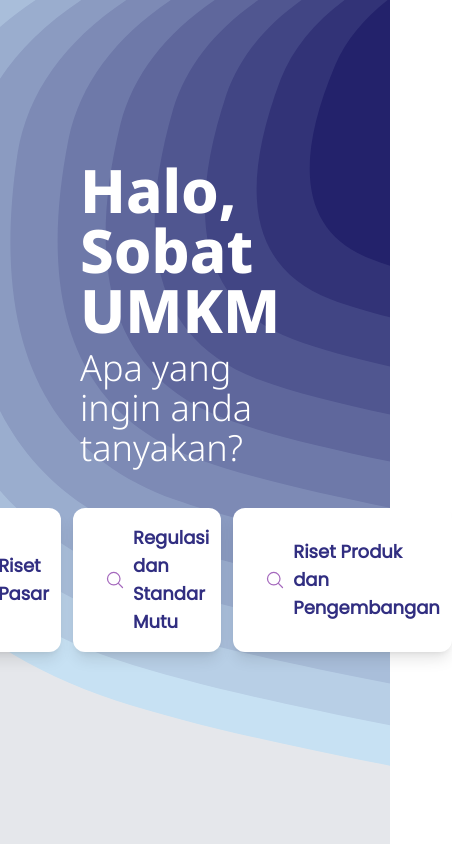
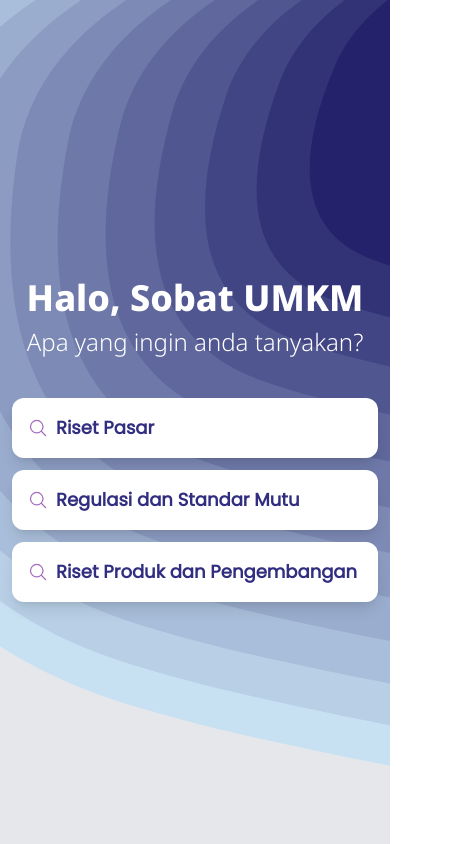
Before and after one commit to DaoistXuandu/export_gov_ai, a Next.js app: page /chat in a window 390 px wide. Shown: the whole page, 452 px wide, since content can reach past the window. Built offline with nearby package versions, Linux system fonts and the light colour scheme.

Commit message:
add responsive

```diff
--- a/src/app/chat/page.tsx
+++ b/src/app/chat/page.tsx
@@ -1,5 +1,5 @@
 "use client"
-import { Poppins, Noto_Sans, Comforter_Brush } from "next/font/google"
+import { Poppins, Noto_Sans, Roboto } from "next/font/google"
 import { useEffect, useState, useRef } from "react"
 import Item from "../components/item"
 import { babelIncludeRegexes } from "next/dist/build/webpack-config"
@@ -10,6 +10,11 @@ import { text } from "stream/consumers"
 
 const poppins = Poppins({
     weight: '400',
+    subsets: ['latin'],
+})
+
+const roboto = Roboto({
+    weight: '500',
     subsets: ['latin'],
 })
 
@@ -79,7 +84,7 @@ export default function Chat() {
             setChatHistory(prevItems => prevItems.slice(0, -1));
             setChatHistory(prev => [
                 ...prev,
-                { status: true, text: dummy_mini, flag: false }
+                { status: true, text: dummy, flag: false }
             ])
             setWait(false)
         }, 1000)
@@ -115,12 +120,12 @@ export default function Chat() {
             bg-gray-200`}>
             {
                 modul == -1 ?
-                    <div className="p-20 pt-12 flex flex-col space-y-10 justify-center items-center h-full">
+                    <div className="md:p-20 p-3 pt-12 flex flex-col space-y-10 justify-center items-center h-full">
                         <div className="flex text-white flex-col items-center gap-2 animate-bounce">
-                            <h1 className={`font-bold text-6xl ${noto_sans_w.className}`}>Halo, Sobat UMKM</h1>
-                            <p className={`text-4xl ${noto_sans.className}`}>Apa yang ingin anda tanyakan?</p>
+                            <h1 className={`font-bold text-4xl md:text-6xl ${noto_sans_w.className}`}>Halo, Sobat UMKM</h1>
+                            <p className={`text-2xl md:text-4xl ${noto_sans.className}`}>Apa yang ingin anda tanyakan?</p>
                         </div>
-                        <div className="flex flex-row w-full justify-center gap-3">
+                        <div className="flex flex-col md:flex-row w-full justify-center gap-3">
                             {
                                 avail_modul.map((item, index) => (
                                     <Item key={index} text={item} index={index} handleModul={handleModul} />
@@ -132,8 +137,8 @@ export default function Chat() {
                     </div>
                     :
                     <div className="h-full">
-                        <div ref={containerRef} className="h-5/6 p-20 pt-12 flex flex-col gap-8 overflow-y-scroll">
-                            <h1 className={`font-bold text-4xl ${noto_sans_w.className} animate-bounce`}>{avail_modul[modul]}</h1>
+                        <div ref={containerRef} className="h-5/6 p-4 md:p-20 pt-12 flex flex-col gap-8 overflow-y-scroll">
+                            <h1 className={`font-bold text-4xl ${roboto.className} animate-bounce text-center text-white md:text-black md:text-left`}>{avail_modul[modul]}</h1>
                             <div className="flex flex-col gap-8">
                                 {
                                     chatHistory != undefined && chatHistory.length > 0 ?
@@ -147,7 +152,7 @@ export default function Chat() {
                         </div>
 
 
-                        <div className="h-1/6 z-100 w-full p-10 pl-20 pr-20 flex flex-row flex items-center">
+                        <div className="h-1/6 z-100 w-full p-4 md:p-10 md:pl-20 md:pr-20 flex flex-row flex items-center">
                             <form className="relative w-full flex items-center">
                                 <input
                                     disabled={wait}
--- a/src/app/components/chat_client.tsx
+++ b/src/app/components/chat_client.tsx
@@ -7,11 +7,11 @@ const poppins = Poppins({
 
 export default function ChatClient({ text }: { text: string }) {
     return (
-        <div className="flex flex-row gap-2 justify-end">
-            <div className={`bg-white rounded-sm p-3 ${poppins.className} shadow-lg`}>
+        <div className="flex flex-row gap-2 justify-end w-full">
+            <div className={`w-fit bg-white rounded-sm p-3 ${poppins.className} shadow-lg`}>
                 {text}
             </div>
-            <div>
+            <div className="w-fit">
                 <img src="https://github.com/DaoistXuandu.png" className="w-12 h-12 rounded-full" />
             </div>
         </div>
--- a/src/app/components/chat_server.tsx
+++ b/src/app/components/chat_server.tsx
@@ -8,9 +8,10 @@ const poppins = Poppins({
 export default function ChatServer({ text, flag }: { text: string, flag: boolean }) {
     return (
         <div className="flex flex-row gap-2">
-            <div>
+            <div className="w-fit">
                 <img src="https://github.com/shadcn.png" className="w-12 h-12 rounded-full" />
             </div>
+            <div className="w-fit">
                 {
                     flag ?
                         <div className="loader"></div>
@@ -20,5 +21,6 @@ export default function ChatServer({ text, flag }: { text: string, flag: boolean
                         </div>
                 }
             </div>
+        </div>
     )
 }
--- a/src/app/components/item.tsx
+++ b/src/app/components/item.tsx
@@ -13,7 +13,7 @@ export default function Item({ text, index, handleModul }: { text: string, index
             hover:bg-gray-200
             flex items-center
             cursor-pointer
-            p-8 pt-4 pb-4 border-white
+            p-4 md:p-8 pt-4 pb-4 border-white
             shadow-lg
             gap-2
             ${poppins.className}`}
```
Lines whose indentation alone changed are shown as unchanged.
